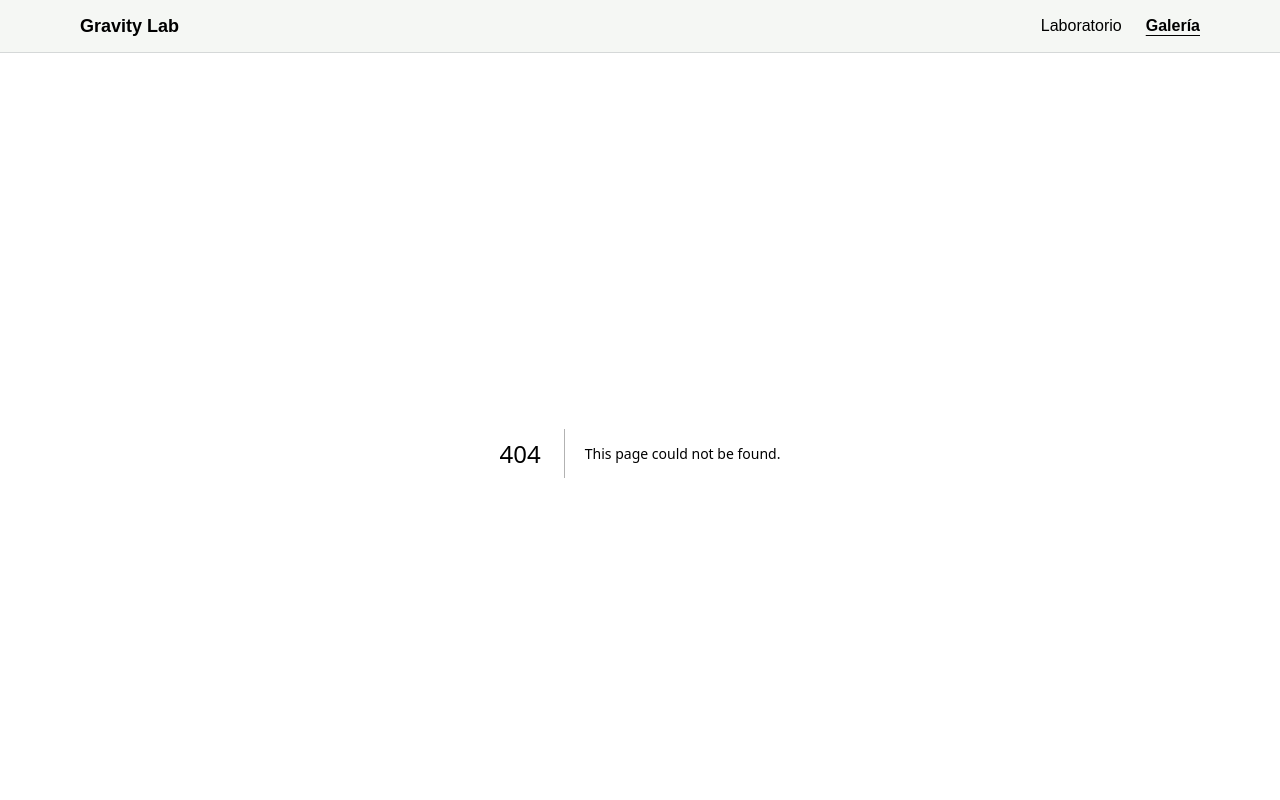
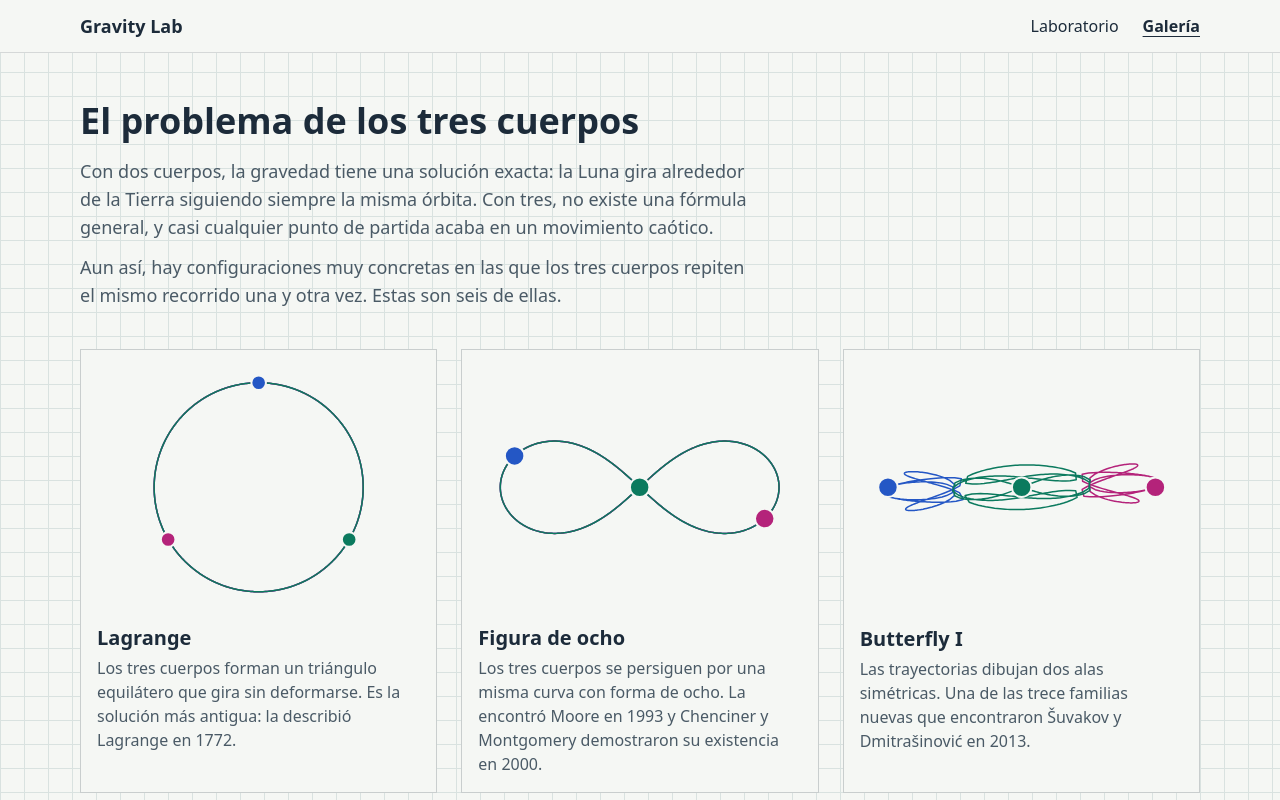
Before and after one commit to ZManzanares87/gravity-lab, a Next.js app: page /galeria in a window 1280 px wide. Before the commit this address had no page. Shown: the top 800 px of the page. Built offline with nearby package versions, Linux system fonts and the light colour scheme; a web font is replaced by a local one.

Commit message:
feat(gallery): add gallery page with static orbit thumbnails

```diff
--- /dev/null
+++ b/src/app/galeria/page.tsx
@@ -0,0 +1,51 @@
+import type { Metadata } from "next";
+import Link from "next/link";
+import { OrbitThumbnail } from "@/gallery/components/OrbitThumbnail";
+import { SOLUTIONS } from "@/gallery/solutions";
+import { sampleTrajectory } from "@/gallery/trajectory";
+
+export const metadata: Metadata = {
+  title: "Galería de los tres cuerpos",
+};
+
+/**
+ * Componente de servidor: las seis trayectorias se simulan al compilar
+ * el sitio, y el navegador recibe solo HTML y SVG.
+ */
+export default function GalleryPage() {
+  return (
+    <main className="mx-auto w-full max-w-6xl px-4 py-12">
+      <h1 className="text-3xl font-bold sm:text-4xl">El problema de los tres cuerpos</h1>
+
+      <div className="mt-4 max-w-2xl space-y-3 text-lg text-ink-soft">
+        <p>
+          Con dos cuerpos, la gravedad tiene una solución exacta: la Luna gira alrededor de la
+          Tierra siguiendo siempre la misma órbita. Con tres, no existe una fórmula general, y casi
+          cualquier punto de partida acaba en un movimiento caótico.
+        </p>
+        <p>
+          Aun así, hay configuraciones muy concretas en las que los tres cuerpos repiten el mismo
+          recorrido una y otra vez. Estas son seis de ellas.
+        </p>
+      </div>
+
+      <ul className="mt-10 grid gap-6 sm:grid-cols-2 lg:grid-cols-3">
+        {SOLUTIONS.map((solution) => (
+          <li key={solution.slug}>
+            <Link
+              href={`/galeria/${solution.slug}`}
+              id={`orbita-${solution.slug}`}
+              className="block h-full border border-ink/20 bg-paper p-4 transition-colors hover:border-ink"
+            >
+              <div className="aspect-[4/3]">
+                <OrbitThumbnail trajectory={sampleTrajectory(solution)} />
+              </div>
+              <h2 className="mt-4 text-xl font-bold">{solution.name}</h2>
+              <p className="mt-1 text-ink-soft">{solution.summary}</p>
+            </Link>
+          </li>
+        ))}
+      </ul>
+    </main>
+  );
+}
--- a/src/app/layout.tsx
+++ b/src/app/layout.tsx
@@ -8,10 +8,16 @@ import "./globals.css";
  * personas con baja visión. Cada letra está pensada para no confundirse
  * con otra (l / I, 0 / O). Next.js la descarga al compilar y la sirve
  * desde nuestro propio dominio: sin peticiones a Google desde el navegador.
+ *
+ * Next.js aún no tiene sus medidas para ajustar la fuente de reserva, así
+ * que la desactivamos de forma explícita: mientras carga, el texto se ve
+ * con la fuente del sistema y puede moverse levemente al cambiar.
  */
 const atkinson = Atkinson_Hyperlegible_Next({
   variable: "--font-atkinson",
   subsets: ["latin"],
+  adjustFontFallback: false,
+  fallback: ["system-ui", "sans-serif"],
 });
 
 export const metadata: Metadata = {
--- /dev/null
+++ b/src/gallery/components/OrbitThumbnail.tsx
@@ -0,0 +1,72 @@
+import type { Vec2 } from "@/physics/types";
+import { trajectoryBounds, type Trajectory } from "../trajectory";
+
+/** Un color por cuerpo, en el mismo orden que los cuerpos (A, B, C). */
+const BODY_STROKES = ["stroke-body-a", "stroke-body-b", "stroke-body-c"] as const;
+const BODY_FILLS = ["fill-body-a", "fill-body-b", "fill-body-c"] as const;
+
+/**
+ * Convierte los puntos en el atributo "d" de un <path> de SVG.
+ * En física, la y crece hacia arriba; en SVG, hacia abajo: por eso -y.
+ */
+function toSvgPath(points: readonly Vec2[]): string {
+  return points
+    .map((p, i) => `${i === 0 ? "M" : "L"}${p.x.toFixed(4)},${(-p.y).toFixed(4)}`)
+    .join(" ");
+}
+
+/**
+ * Dibujo estático de una órbita completa. Es un componente de servidor:
+ * llega al navegador como SVG ya generado, sin JavaScript.
+ * Es decorativo (aria-hidden): el nombre y la descripción de la tarjeta
+ * ya dicen qué es.
+ */
+export function OrbitThumbnail({ trajectory }: { trajectory: Trajectory }) {
+  const { minX, minY, maxX, maxY } = trajectoryBounds(trajectory);
+  const width = maxX - minX;
+  const height = maxY - minY;
+  const size = Math.max(width, height);
+  const padding = 0.08 * size;
+
+  // El eje y se invierte, así que la parte superior del dibujo es -maxY.
+  const viewBox = [minX - padding, -maxY - padding, width + 2 * padding, height + 2 * padding]
+    .map((n) => n.toFixed(4))
+    .join(" ");
+
+  return (
+    <svg viewBox={viewBox} aria-hidden="true" className="h-full w-full">
+      {trajectory.map((points, i) => (
+        <path
+          key={`path-${i}`}
+          d={toSvgPath(points)}
+          fill="none"
+          className={BODY_STROKES[i % BODY_STROKES.length]}
+          strokeWidth={1.5}
+          strokeLinejoin="round"
+          vectorEffect="non-scaling-stroke"
+        />
+      ))}
+
+      {/*
+       * Punto de salida de cada cuerpo. En Lagrange y la Figura de ocho los
+       * tres recorren la misma curva y sus líneas se superponen: sin los
+       * puntos, no se vería que hay tres cuerpos.
+       */}
+      {trajectory.map((points, i) => {
+        const start = points[0];
+        if (!start) return null;
+        return (
+          <circle
+            key={`start-${i}`}
+            cx={start.x}
+            cy={-start.y}
+            r={0.035 * size}
+            className={`${BODY_FILLS[i % BODY_FILLS.length]} stroke-paper`}
+            strokeWidth={2}
+            vectorEffect="non-scaling-stroke"
+          />
+        );
+      })}
+    </svg>
+  );
+}
```
